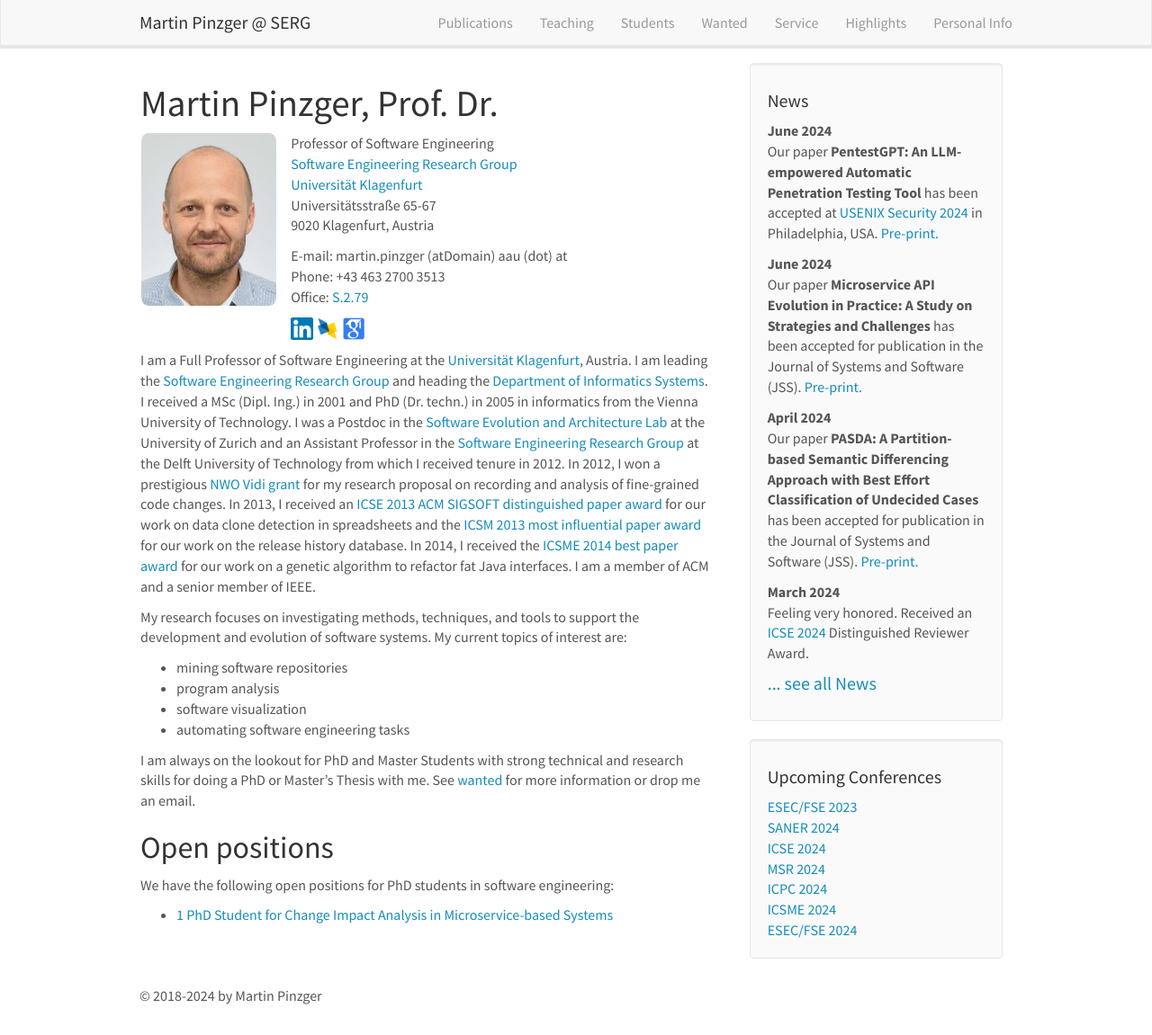
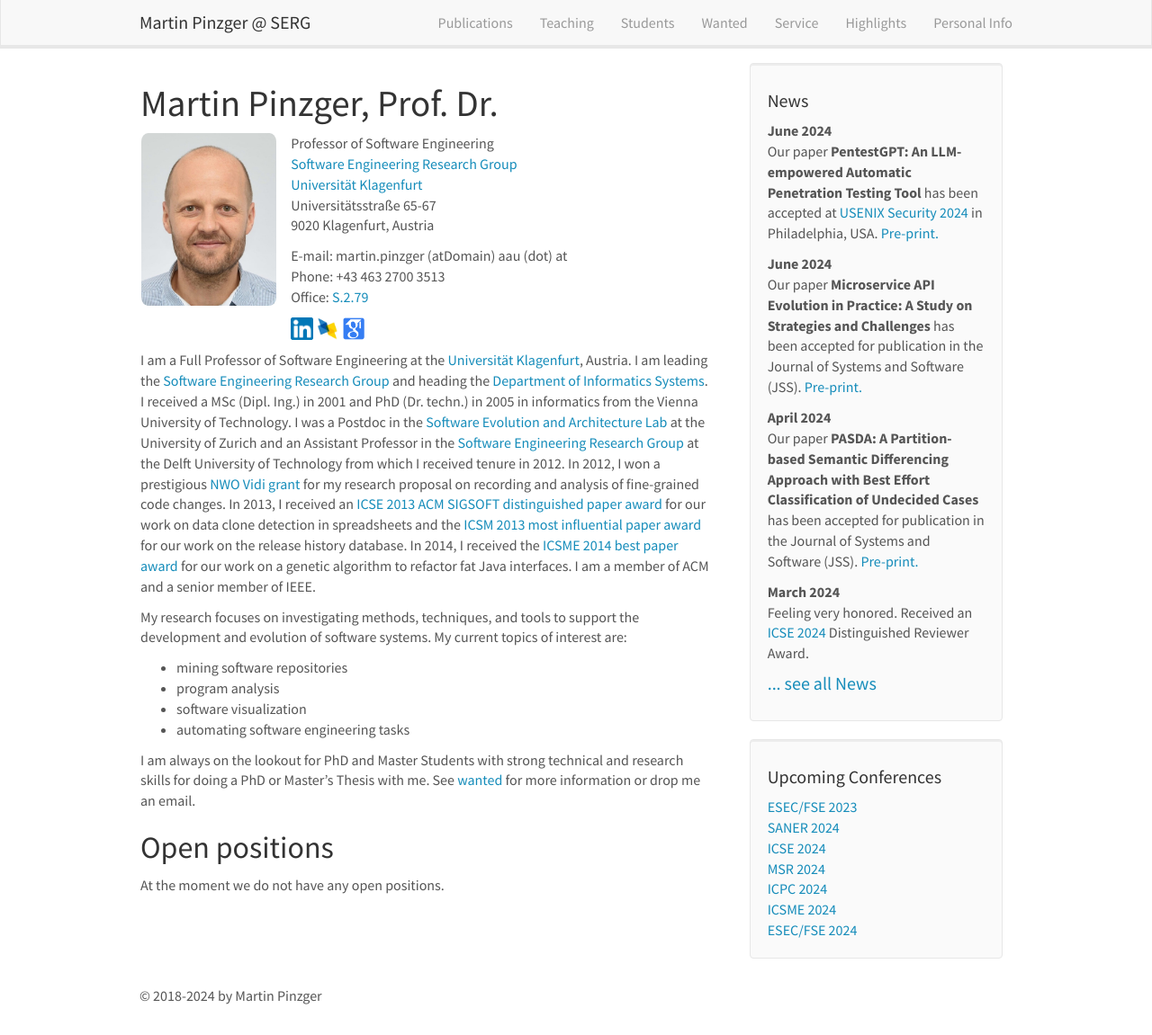
Before and after one commit to pinzger/pinzger.github.io, a Jekyll site: the page built from _pages/home.md, in a window 1280 px wide and 1151 px high. Shown: the whole window at 90% size. Built offline with Jekyll 4.4.1, drawn with Linux system fonts in a browser that asks for light colours; nearby versions of some CDN libraries.

Commit message:
removed open positions

```diff
--- a/_pages/home.md
+++ b/_pages/home.md
@@ -42,8 +42,10 @@ I am always on the lookout for PhD and Master Students with strong technical and
 
 
 ## Open positions
-We have the following open positions for PhD students in software engineering:
-* [1 PhD Student for Change Impact Analysis in Microservice-based Systems](/wanted/openpositions)
+At the moment we do not have any open positions.
+
+<!-- We have the following open positions for PhD students in software engineering:
+* [1 PhD Student for Change Impact Analysis in Microservice-based  Systems](/wanted/openpositions) -->
 <!-- * [1 PhD Student for Program Analysis using Formal Methods](/wanted/openpositions#phd-student-for-program-analysis-using-formal-methods) -->
 
 
--- a/_pages/openpositions.md
+++ b/_pages/openpositions.md
@@ -7,9 +7,11 @@ permalink: /wanted/openpositions
 ---
 
 # Open Positions
+At the moment, we do not have any open positions available.
+
+<!--
 We have the following open positions:
 * [1 PhD Student for Change Impact Analysis in Microservice-based Systems](#phd-student-for-change-impact-analysis-in-microservice-based-systems)
-<!-- * [1 PhD Student for Program Analysis using Formal Methods](#phd-student-for-program-analysis-using-formal-methods) -->
 
 
 ## PhD Student for Change Impact Analysis in Microservice-based Systems ##
```
